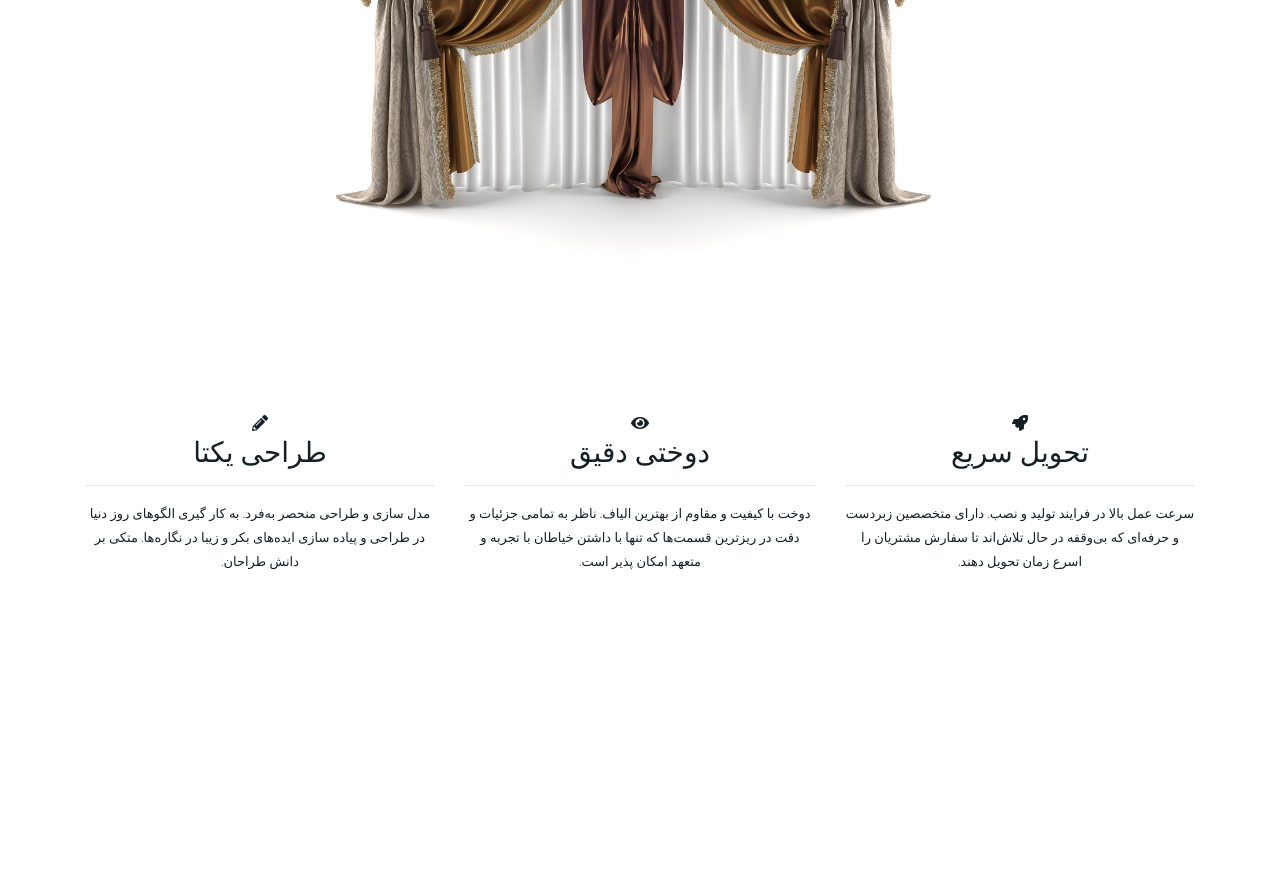
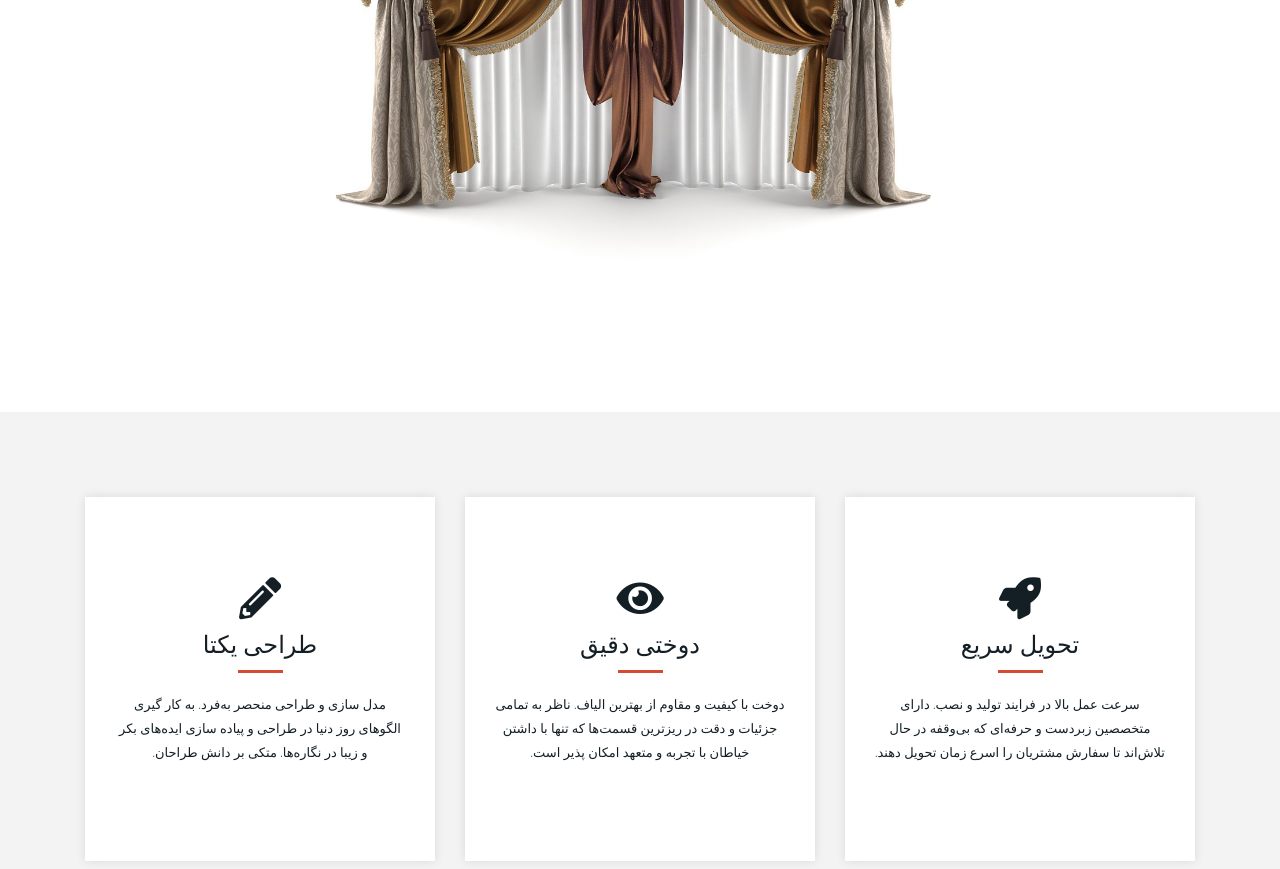
Before and after one commit to BackendD/draperies, a plain HTML site: page index.html in a window 1280 px wide. Shown: the part 1508-2377 px from the top of the page. Before the commit the page ends 2098 px from the top, so only its background shows below. Drawn offline with nearby package versions, Linux system fonts and the light colour scheme; a web font is replaced by a local one.

Commit message:
feat: Add Style of About Section Part 2

```diff
--- a/css/style.css
+++ b/css/style.css
@@ -169,6 +169,10 @@ section {
     padding: 100px 0;
 }
 
+.content-box-md {
+    padding: 80px 0;
+}
+
 /* ==============================================
         Vertical/Horizontal Headings
 ============================================== */
@@ -225,3 +229,51 @@ section {
 #about-bottom img {
     margin: 0 auto;
 }
+#about-02 {
+    background-color: #f3f3f3;
+}
+
+.about-item {
+    background-color: white;
+    padding: 80px 30px;
+    box-shadow: 0 0 10px rgba(0, 0, 0, .1);
+    transition: all 400ms ease-in-out;
+    margin: 5px 0;
+}
+
+.about-item i {
+    font-size: 42px;
+    margin: 0;
+    transition: all 400ms ease-in-out;
+}
+
+.about-item h3 {
+    font-size: 24px;
+    margin: 10px;
+}
+
+.about-item hr {
+    width: 45px;
+    height: 3px;
+    background-color: #d64933;
+    margin: 0 auto;
+    border: none;
+    transition: all 400ms ease-in-out;
+}
+
+.about-item p {
+    margin-top: 20px;
+}
+
+.about-item:hover {
+    background-color: #d64933;
+    color: white;
+}
+
+.about-item:hover hr {
+    background-color: white;
+}
+
+.about-item:hover i {
+    transform: translateY(-20px);
+}
```
